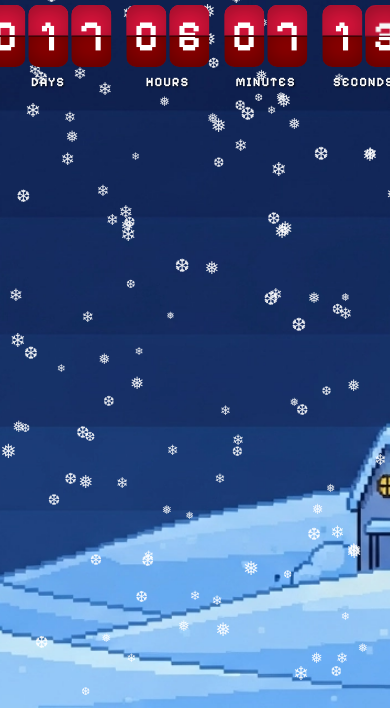
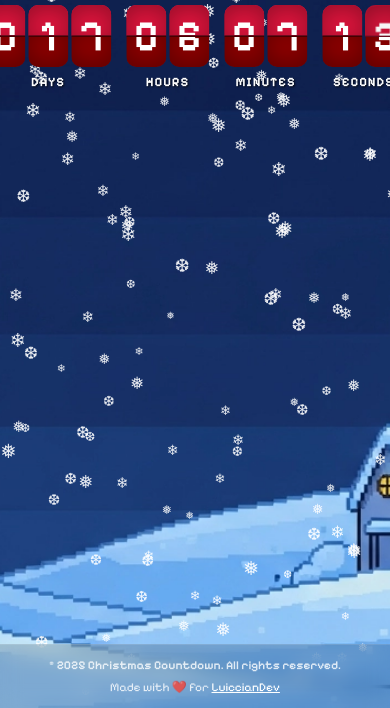
Before and after one commit to LuiccianDev/christmas-countdown, a website built with Vite: page index.html in a window 390 px wide. Shown: the part 136-844 px from the top of the page. Built offline with nearby package versions, Linux system fonts and the light colour scheme.

Commit message:
feat(footer): Add footer section with copyright and attribution
- Replace noscript and notification message with structured footer element
- Add footer.css stylesheet with fixed positioning and glassmorphism design
- Include copyright notice and attribution link to LuiccianDev
- Implement responsive footer layout that stacks vertically on mobile devices
- Add backdrop blur effect and semi-transparent background for visual consistency
- Import footer styles into main stylesheet

```diff
--- a/index.html
+++ b/index.html
@@ -8,8 +8,10 @@
   </head>
   <body>
     <div id="app"></div>
-    <noscript>This page requires JavaScript to display the countdown and 3D tree.</noscript>
-    <p style="text-align:center; color:#555;">Enable notifications to receive alerts as Christmas approaches.</p>
+    <footer id="footer">
+      <p>© 2025 Christmas Countdown. All rights reserved.</p>
+      <p>Made with ❤️ for  <a class="refer" href="https://github.com/LuiccianDev" target="_blank">LuiccianDev</a></p>
+    </footer>
     <script type="module" src="/src/main.ts"></script>
   </body>
 </html>
--- a/src/style.css
+++ b/src/style.css
@@ -6,4 +6,5 @@
 @import './styles/snow.css';
 @import './styles/countdown.css';
 @import './styles/flip-clock.css';
+@import './styles/footer.css';
 @import './styles/responsive.css';
--- /dev/null
+++ b/src/styles/footer.css
@@ -0,0 +1,49 @@
+/* Footer styles */
+#footer {
+  position: fixed;
+  bottom: 0;
+  left: 0;
+  width: 100%;
+  background: rgba(0, 0, 0, 0.151);
+  backdrop-filter: blur(10px);
+  padding: 10px 30px;
+  z-index: 15;
+  border-top: 1px solid rgba(255, 255, 255, 0.1);
+  display: flex;
+  justify-content: space-between;
+  align-items: center;
+}
+
+#footer p {
+  margin: 0;
+  font-size: 0.9rem;
+  color: rgba(255, 255, 255, 0.8);
+  line-height: 1.4;
+}
+
+#footer p:first-child {
+  font-weight: 600;
+  text-align: left;
+}
+
+#footer p:last-child {
+  text-align: right;
+}
+.refer {
+    color : white
+
+}
+
+@media (max-width: 768px) {
+  #footer {
+    padding: 12px 15px;
+    flex-direction: column;
+    gap: 5px;
+    text-align: center;
+  }
+
+  #footer p {
+    font-size: 0.75rem;
+    text-align: center !important;
+  }
+}
```
